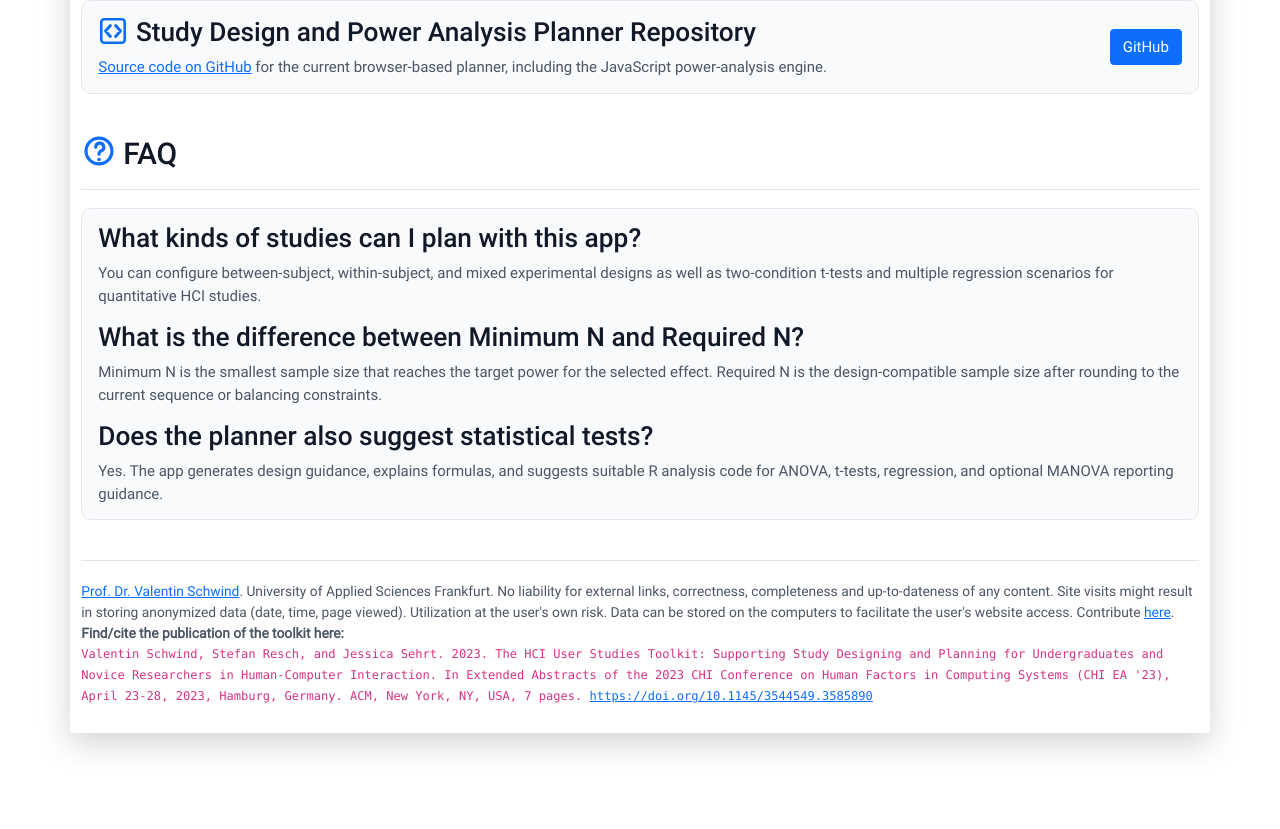
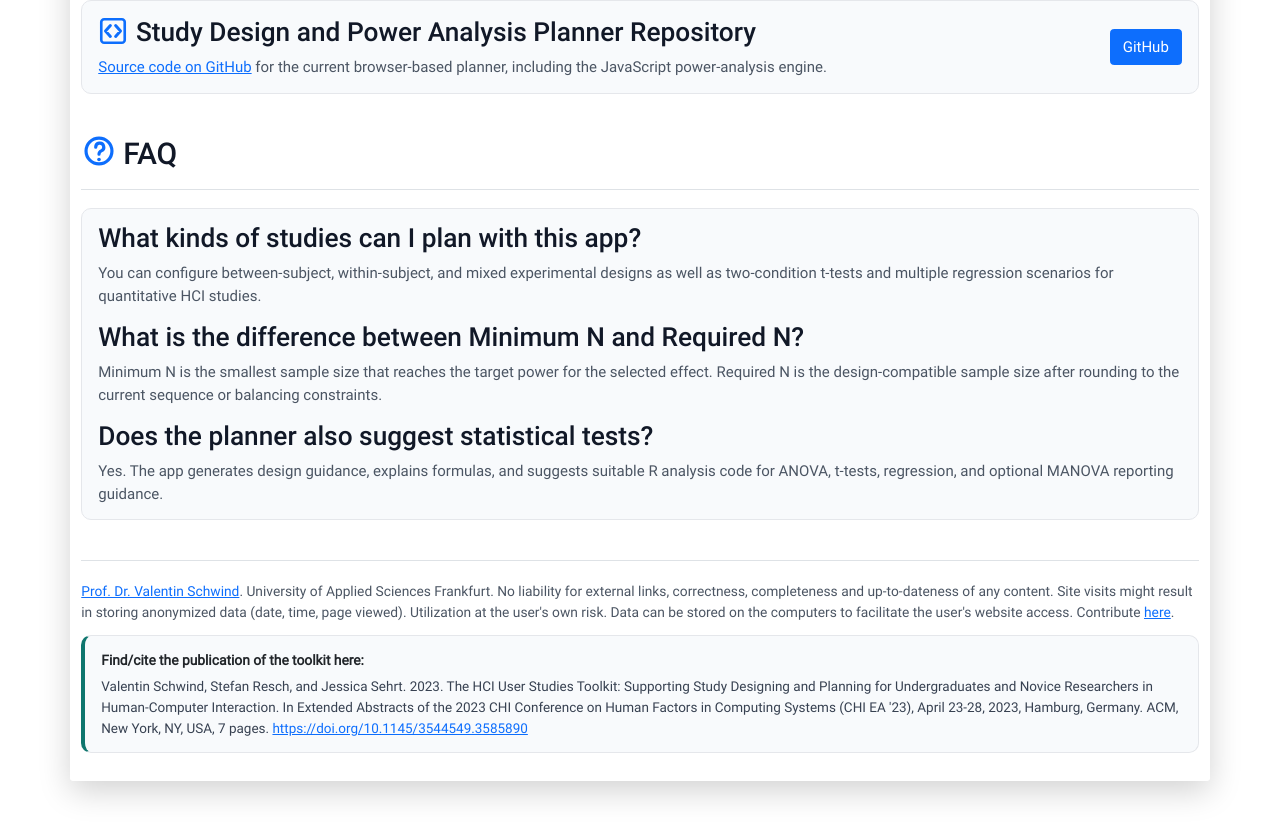
Before and after one commit to valentin-schwind/study-power-analysis, a website with bundled scripts: page index.html in a window 1280 px wide. Shown: the part 1179-2008 px from the top of the page. Before the commit the page ends 1960 px from the top, so only its background shows below. Built offline with nearby package versions, Linux system fonts and the light colour scheme; files whose address does not match are found by name.

Commit message:
Wrap toolkit citation in a styled citation box

```diff
--- a/_css/style.css
+++ b/_css/style.css
@@ -302,6 +302,29 @@
     font-size: 0.85rem;
     line-height: 1.5;
     overflow-x: auto;
+}
+
+/* Citation box for the toolkit publication reference */
+.citation-box {
+    margin-top: 12px;
+    padding: 14px 16px;
+    border: 1px solid #e5e7eb;
+    border-left: 4px solid #0f766e;
+    border-radius: 10px;
+    background: #f8fafc;
+}
+
+.citation-box strong {
+    display: inline-block;
+    margin-bottom: 6px;
+}
+
+.citation-box code {
+    background: transparent;
+    color: #374151;
+    white-space: normal;
+    font-family: inherit;
+    font-size: 0.9rem;
 }
 
 .hidden {
--- a/index.html
+++ b/index.html
@@ -389,13 +389,13 @@
                         <p>
                             <a href="https://valentin-schwind.de" target="_blank" rel="noopener noreferrer">Prof. Dr. Valentin Schwind</a>. University of Applied Sciences Frankfurt. No liability for external links, correctness, completeness and up-to-dateness of any content. Site visits might result in storing anonymized data (date, time, page viewed). Utilization at the user's own risk. Data can be stored on the computers to facilitate the user's website access. Contribute <a href="https://github.com/stars/valentin-schwind/lists/hci-user-studies-toolkit" target="_blank" rel="noopener noreferrer">here</a>.
                         </p>
-                        <p>
+                        <div class="citation-box">
                             <strong>Find/cite the publication of the toolkit here:</strong><br />
                             <code>
                                 Valentin Schwind, Stefan Resch, and Jessica Sehrt. 2023. The HCI User Studies Toolkit: Supporting Study Designing and Planning for Undergraduates and Novice Researchers in Human-Computer Interaction. In Extended Abstracts of the 2023 CHI Conference on Human Factors in Computing Systems (CHI EA '23), April 23-28, 2023, Hamburg, Germany. ACM, New York, NY, USA, 7 pages.
                                 <a href="https://doi.org/10.1145/3544549.3585890" target="_blank" rel="noopener noreferrer">https://doi.org/10.1145/3544549.3585890</a>
                             </code>
-                        </p>
+                        </div>
                     </footer>
                 </div>
             </div>
```
